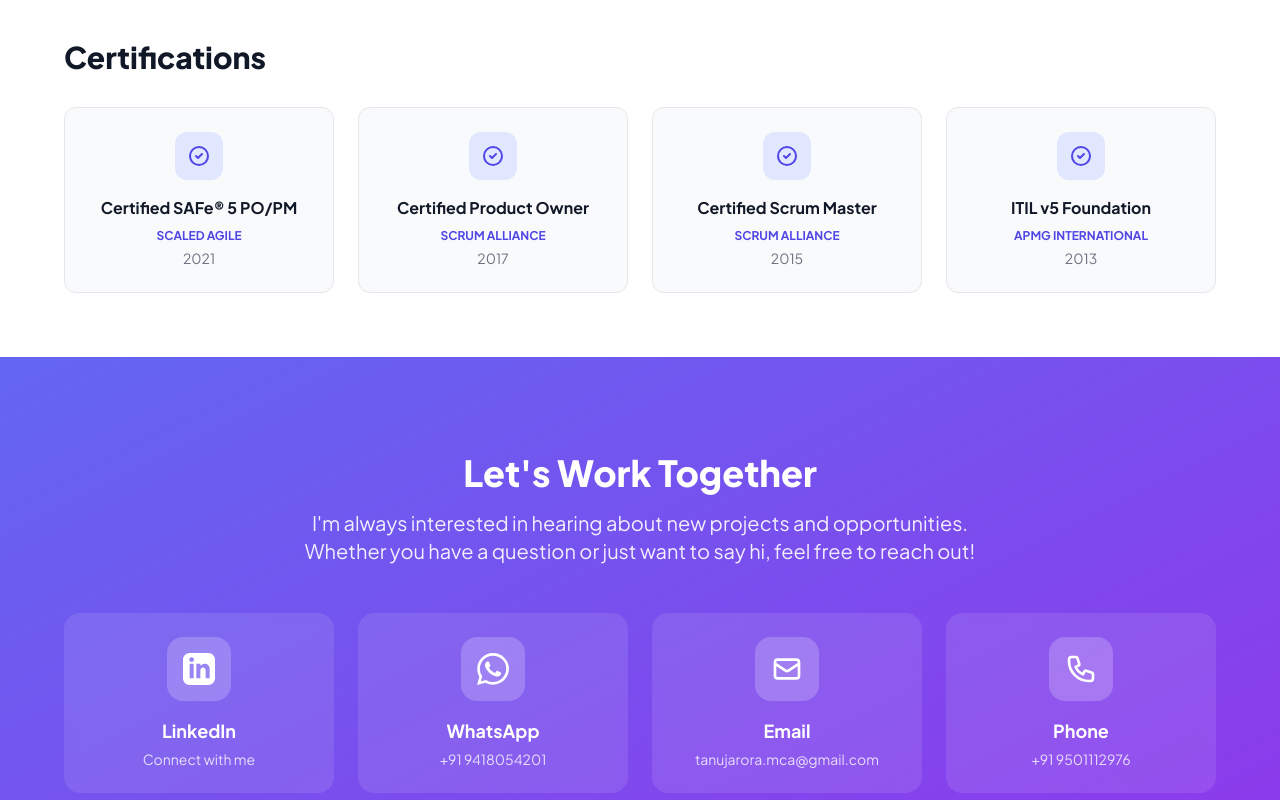
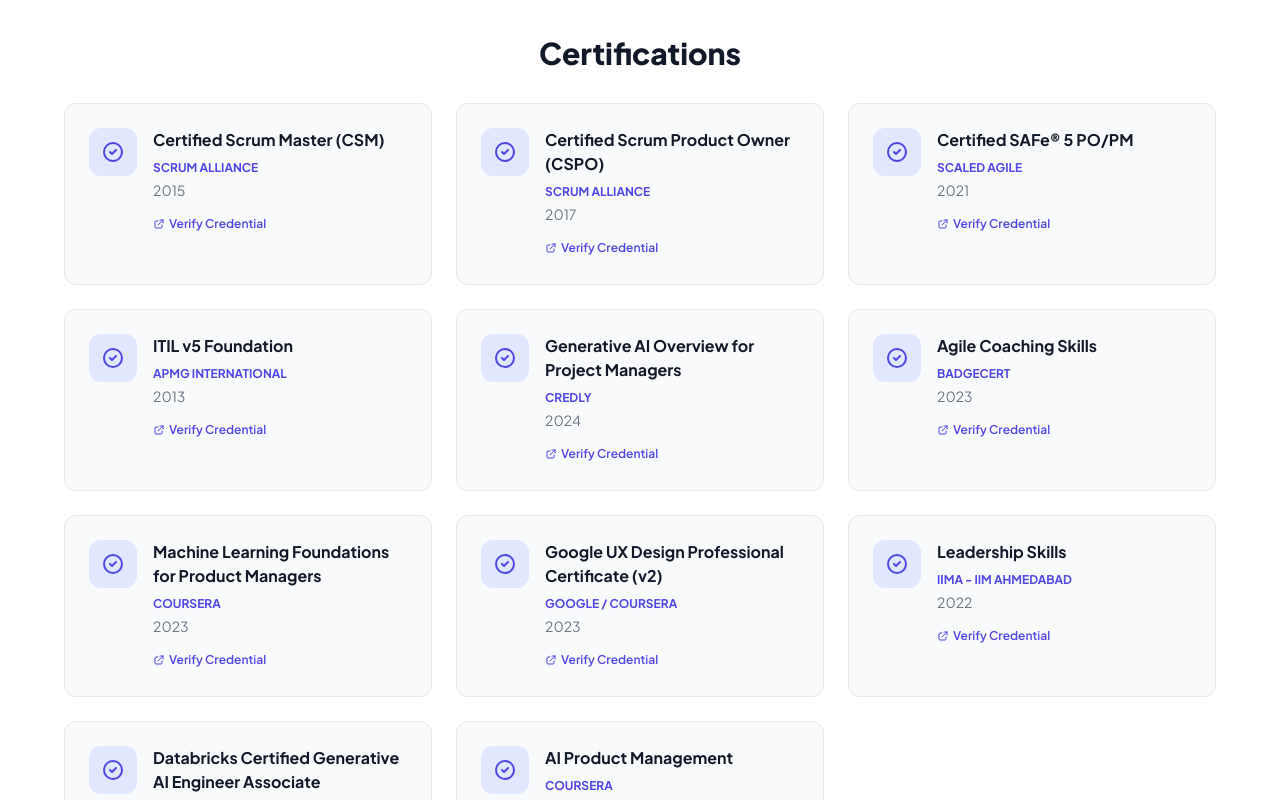
Before and after one commit to aroratanuj/aroratanuj-profile, a React (Vite) app: page / in a window 1280 px wide. Shown: the part 7460-8260 px from the top of the page. Built offline with nearby package versions, Linux system fonts and the light colour scheme.

Commit message:
Fixed the certifications section

```diff
--- a/src/components/Certifications.tsx
+++ b/src/components/Certifications.tsx
@@ -3,33 +3,50 @@
 const Certifications = () => {
   return (
     <section className="py-16 bg-white">
-      <div className="max-w-[1200px] mx-auto px-6">
-        <h2 className="text-3xl font-extrabold text-gray-900 mb-8">
+      <div className="max-w-[1200px] mx-auto px-4 md:px-6">
+        <h2 className="text-2xl md:text-3xl font-extrabold text-gray-900 mb-6 md:mb-8 text-center">
           Certifications
         </h2>
 
-        <div className="grid grid-cols-1 md:grid-cols-2 lg:grid-cols-4 gap-6">
+        <div className="grid grid-cols-1 md:grid-cols-2 lg:grid-cols-3 gap-4 md:gap-6">
           {certifications.map((cert, index) => (
             <div
               key={index}
-              className="p-6 bg-gray-50 border border-gray-200 rounded-xl hover:border-primary hover:shadow-lg transition-all duration-300 text-center"
+              className="p-4 md:p-6 bg-gray-50 border border-gray-200 rounded-xl hover:border-primary hover:shadow-lg transition-all duration-300"
             >
-              <div className="w-12 h-12 bg-indigo-100 rounded-xl flex items-center justify-center mx-auto mb-4">
-                <svg className="w-6 h-6 text-primary" fill="none" stroke="currentColor" viewBox="0 0 24 24">
+              <div className="flex items-start gap-3 md:gap-4">
+                <div className="w-10 h-10 md:w-12 md:h-12 bg-indigo-100 rounded-xl flex items-center justify-center flex-shrink-0">
+                  <svg className="w-5 h-5 md:w-6 md:h-6 text-primary" fill="none" stroke="currentColor" viewBox="0 0 24 24">
                     <path strokeLinecap="round" strokeLinejoin="round" strokeWidth={2} d="M9 12l2 2 4-4m6 2a9 9 0 11-18 0 9 9 0 0118 0z" />
                   </svg>
                 </div>
-              <h4 className="text-base font-bold text-gray-900 mb-2">
+                <div className="flex-1">
+                  <h4 className="text-sm md:text-base font-bold text-gray-900 mb-1 md:mb-2">
                     {cert.name}
                   </h4>
-              <p className="text-primary text-xs font-bold uppercase mb-1">
+                  <p className="text-primary text-[10px] md:text-xs font-bold uppercase mb-0.5 md:mb-1">
                     {cert.issuer}
                   </p>
                   {cert.year && (
-                <p className="text-gray-500 text-sm">
+                    <p className="text-gray-500 text-xs md:text-sm mb-2 md:mb-3">
                       {cert.year}
                     </p>
                   )}
+                  {cert.verificationUrl && (
+                    <a
+                      href={cert.verificationUrl}
+                      target="_blank"
+                      rel="noopener noreferrer"
+                      className="inline-flex items-center gap-1 text-primary text-[10px] md:text-xs font-semibold hover:text-indigo-700 transition-colors no-underline"
+                    >
+                      <svg className="w-3 h-3" fill="none" stroke="currentColor" viewBox="0 0 24 24">
+                        <path strokeLinecap="round" strokeLinejoin="round" strokeWidth={2} d="M10 6H6a2 2 0 00-2 2v10a2 2 0 002 2h10a2 2 0 002-2v-4M14 4h6m0 0v6m0-6L10 14" />
+                      </svg>
+                      Verify Credential
+                    </a>
+                  )}
+                </div>
+              </div>
             </div>
           ))}
         </div>
--- a/src/components/Education.tsx
+++ b/src/components/Education.tsx
@@ -14,32 +14,32 @@
 
   return (
     <section id="education" className="py-16 bg-white">
-      <div className="max-w-[1200px] mx-auto px-6">
-        <h2 className="text-3xl font-extrabold text-gray-900 mb-8">
+      <div className="max-w-[1200px] mx-auto px-4 md:px-6">
+        <h2 className="text-2xl md:text-3xl font-extrabold text-gray-900 mb-6 md:mb-8 text-center">
           Education
         </h2>
 
-        <div className="grid grid-cols-1 md:grid-cols-2 gap-6">
+        <div className="grid grid-cols-1 md:grid-cols-2 gap-4 md:gap-6">
           {education.map((edu, index) => (
             <div
               key={index}
-              className="p-6 bg-gray-50 border border-gray-200 rounded-xl hover:border-primary hover:shadow-lg transition-all duration-300"
+              className="p-4 md:p-6 bg-gray-50 border border-gray-200 rounded-xl hover:border-primary hover:shadow-lg transition-all duration-300"
             >
-              <div className="flex items-start gap-4">
-                <div className="w-10 h-10 bg-indigo-100 rounded-lg flex items-center justify-center flex-shrink-0">
-                  <svg className="w-5 h-5 text-primary" fill="none" stroke="currentColor" viewBox="0 0 24 24">
+              <div className="flex items-start gap-3 md:gap-4">
+                <div className="w-10 h-10 md:w-12 md:h-12 bg-indigo-100 rounded-lg flex items-center justify-center flex-shrink-0">
+                  <svg className="w-5 h-5 md:w-6 md:h-6 text-primary" fill="none" stroke="currentColor" viewBox="0 0 24 24">
                     <path strokeLinecap="round" strokeLinejoin="round" strokeWidth={2} d="M12 14l9-5-9-5-9 5 9 5z" />
                     <path strokeLinecap="round" strokeLinejoin="round" strokeWidth={2} d="M12 14l6.16-3.422a12.083 12.083 0 01.665 6.479A11.952 11.952 0 0012 20.055a11.952 11.952 0 00-6.824-2.998 12.078 12.078 0 01.665-6.479L12 14z" />
                   </svg>
                 </div>
                 <div className="flex-1">
-                  <h3 className="text-lg font-bold text-gray-900 mb-2">
+                  <h3 className="text-sm md:text-lg font-bold text-gray-900 mb-1 md:mb-2">
                     {edu.degree}
                   </h3>
-                  <p className="text-primary font-semibold mb-1">
+                  <p className="text-primary text-xs md:text-sm font-semibold mb-0.5 md:mb-1">
                     {edu.institution}
                   </p>
-                  <p className="text-gray-500 text-sm">
+                  <p className="text-gray-500 text-xs md:text-sm">
                     {edu.year}
                   </p>
                 </div>
--- /dev/null
+++ b/src/data/certifications.ts
@@ -0,0 +1,86 @@
+export interface Certification {
+  name: string;
+  issuer: string;
+  year: string;
+  verificationUrl: string;
+  credentialId?: string;
+}
+
+export const certifications: Certification[] = [
+  {
+    name: 'Certified Scrum Master (CSM)',
+    issuer: 'Scrum Alliance',
+    year: '2015',
+    verificationUrl: 'https://bcert.me/bc/html/show-badge.html?b=zegwmqh',
+    credentialId: 'zegwmqh'
+  },
+  {
+    name: 'Certified Scrum Product Owner (CSPO)',
+    issuer: 'Scrum Alliance',
+    year: '2017',
+    verificationUrl: 'https://bcert.me/bc/html/show-badge.html?b=szqihqf',
+    credentialId: 'szqihqf'
+  },
+  {
+    name: 'Certified SAFe® 5 PO/PM',
+    issuer: 'Scaled Agile',
+    year: '2021',
+    verificationUrl: 'https://bcert.me/bc/html/show-badge.html?b=szegwmqh',
+    credentialId: 'szegwmqh'
+  },
+  {
+    name: 'ITIL v5 Foundation',
+    issuer: 'APMG International',
+    year: '2013',
+    verificationUrl: 'https://drive.google.com/file/d/0B4qRi3nHL6KPZXlYRTNOMUxfQXc/view?usp=sharing&resourcekey=0-THQcccqsb7jr9dyG8LNhGQ'
+  },
+  {
+    name: 'Generative AI Overview for Project Managers',
+    issuer: 'Credly',
+    year: '2024',
+    verificationUrl: 'https://www.credly.com/badges/8a3d6e33-3407-43e7-925a-7364fe9a4606/linked_in_profile',
+    credentialId: '8a3d6e33-3407-43e7-925a-7364fe9a4606'
+  },
+  {
+    name: 'Agile Coaching Skills',
+    issuer: 'BadgeCert',
+    year: '2023',
+    verificationUrl: 'https://bcert.me/bc/html/show-badge.html?b=nvkwfgll',
+    credentialId: 'nvkwfgll'
+  },
+  {
+    name: 'Machine Learning Foundations for Product Managers',
+    issuer: 'Coursera',
+    year: '2023',
+    verificationUrl: 'https://www.coursera.org/account/accomplishments/verify/VABCIR3QVYGF',
+    credentialId: 'VABCIR3QVYGF'
+  },
+  {
+    name: 'Google UX Design Professional Certificate (v2)',
+    issuer: 'Google / Coursera',
+    year: '2023',
+    verificationUrl: 'https://www.credly.com/badges/09287bfb-5995-461a-ab19-7c949b85d80d/linked_in_profile',
+    credentialId: '09287bfb-5995-461a-ab19-7c949b85d80d'
+  },
+  {
+    name: 'Leadership Skills',
+    issuer: 'IIMA - IIM Ahmedabad',
+    year: '2022',
+    verificationUrl: 'https://www.coursera.org/account/accomplishments/verify/WREFPTKS5SW6',
+    credentialId: 'WREFPTKS5SW6'
+  },
+  {
+    name: 'Databricks Certified Generative AI Engineer Associate',
+    issuer: 'Databricks',
+    year: '2024',
+    verificationUrl: 'https://credentials.databricks.com/8e098a76-10ef-4f95-b23f-f14b4077d824#acc.OSvRXG0o',
+    credentialId: '8e098a76-10ef-4f95-b23f-f14b4077d824'
+  },
+  {
+    name: 'AI Product Management',
+    issuer: 'Coursera',
+    year: '2024',
+    verificationUrl: 'https://www.coursera.org/account/accomplishments/specialization/certificate/A3XRWSCNJMOT',
+    credentialId: 'A3XRWSCNJMOT'
+  }
+];
--- a/src/data/portfolio.ts
+++ b/src/data/portfolio.ts
@@ -1,4 +1,4 @@
-import { Project, Skill, Certification, Metric } from '../types';
+import { Project, Skill, Metric } from '../types';
 import { sourcefuseExperience } from './experience/sourcefuse';
 import { hicxExperience } from './experience/hicx';
 import { baswarePMExperience } from './experience/baswarePM';
@@ -65,28 +65,9 @@
   }
 ];
 
-export const certifications: Certification[] = [
-  {
-    name: 'Certified SAFe® 5 PO/PM',
-    issuer: 'Scaled Agile',
-    year: '2021'
-  },
-  {
-    name: 'Certified Product Owner',
-    issuer: 'Scrum Alliance',
-    year: '2017'
-  },
-  {
-    name: 'Certified Scrum Master',
-    issuer: 'Scrum Alliance',
-    year: '2015'
-  },
-  {
-    name: 'ITIL v5 Foundation',
-    issuer: 'APMG International',
-    year: '2013'
-  }
-];
+import { certifications } from './certifications';
+
+export { certifications };
 
 export const metrics: Metric[] = [
   { value: '4', label: 'Products Launched' },
--- a/src/types/index.ts
+++ b/src/types/index.ts
@@ -25,6 +25,8 @@
   name: string;
   issuer: string;
   year?: string;
+  verificationUrl?: string;
+  credentialId?: string;
 }
 
 export interface Metric {
```
Lines whose indentation alone changed are shown as unchanged.
